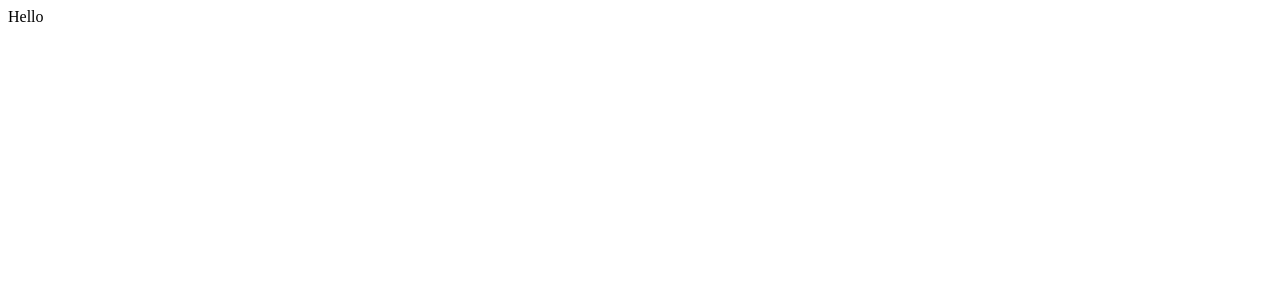
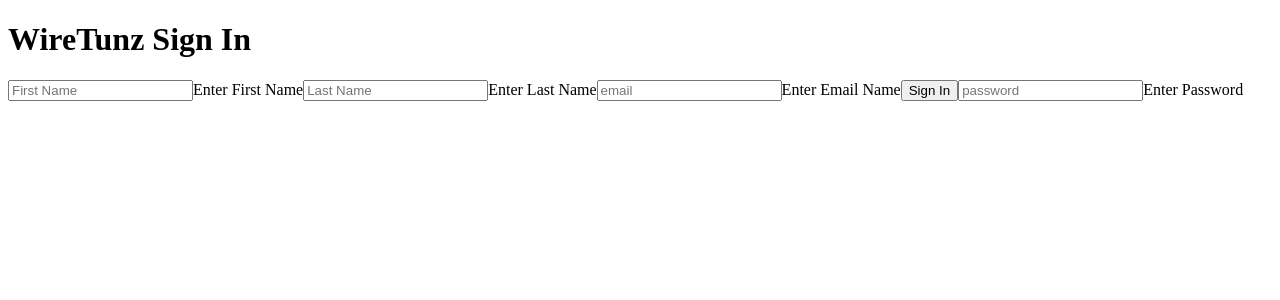
Before and after one commit to mavicmo/Wiretunz, a React (Create React App) app in the folder client/: page / in a window 1280 px wide. Shown: the top 300 px of the page. Built offline with nearby package versions, Linux system fonts and the light colour scheme.

Commit message:
login connect

```diff
--- a/client/package.json
+++ b/client/package.json
@@ -6,6 +6,7 @@
     "@testing-library/jest-dom": "^5.16.4",
     "@testing-library/react": "^13.2.0",
     "@testing-library/user-event": "^13.5.0",
+    "axios": "^0.27.2",
     "react": "^18.1.0",
     "react-dom": "^18.1.0",
     "react-scripts": "5.0.1",
--- a/client/src/App.js
+++ b/client/src/App.js
@@ -1,5 +1,6 @@
+import Login from './components/Login'
 function App() {
-  return <div className="App">Hello</div>;
+  return <div className="App"><Login/></div>;
 }
 
 export default App;
--- a/client/src/components/Login.js
+++ b/client/src/components/Login.js
@@ -1,12 +1,14 @@
+import axios from 'axios'
 import React, {useState} from 'react'
-import './App.css';
+
 
 function Login() {
   const [values, setValues] = useState({
 
       firstName: '',
       lastName: '',
-      email: ''
+      email: '',
+      password: ''
     });
     const [submitted, setSubmitted] = useState(true);
     const [valid, setValid] = useState(false);
@@ -22,24 +24,31 @@
   const handleEmailInputChange =(event) => {
     setValues({...values, email: event.target.value})
   }
+    const handlePasswordInputChange =(event) => {
+      setValues({...values, password: event.target.value})
+  }
   const handleSubmit = (event) => {
     event.preventDefault()
-    if(values.firstName && values.lastName && values.email) {
+    if(values.firstName && values.lastName && values.email && values.password) {
       setValid(true);
+
+
+
+      axios.post('http://localhost:3001/login',values).then(() =>{console.log('login')})
     }
     setSubmitted(true);
 
   }
   return (
     <div className="form-container">
-      <form className='Sign-in-form' onSubmit={handleSubmit}></form>
+      <form className='Sign-in-form' onSubmit={handleSubmit}>
       <h1> WireTunz Sign In</h1>
 
       {submitted && valid ? <div className='Successful! Start Listening'></div> :null }
 
 
 
-      <form className="sign-in"></form>
+
         <input
         onChange={handleFirstNameInputChange}
         value={values.firstName}
@@ -66,6 +75,15 @@
          <button
          className='form-field'
          type='submit'>Sign In</button>
+
+        <input
+        onChange={handlePasswordInputChange}
+        value={values.password}
+        className= 'form-field'
+        placeholder='password'
+        name='password' />
+        {submitted && !values.password ? <span>Enter Password</span> :null}
+        </form>
   </div>
   )};
 
```
Also changed, not shown: 1 other file (tests, documents, lock files or other folders).
